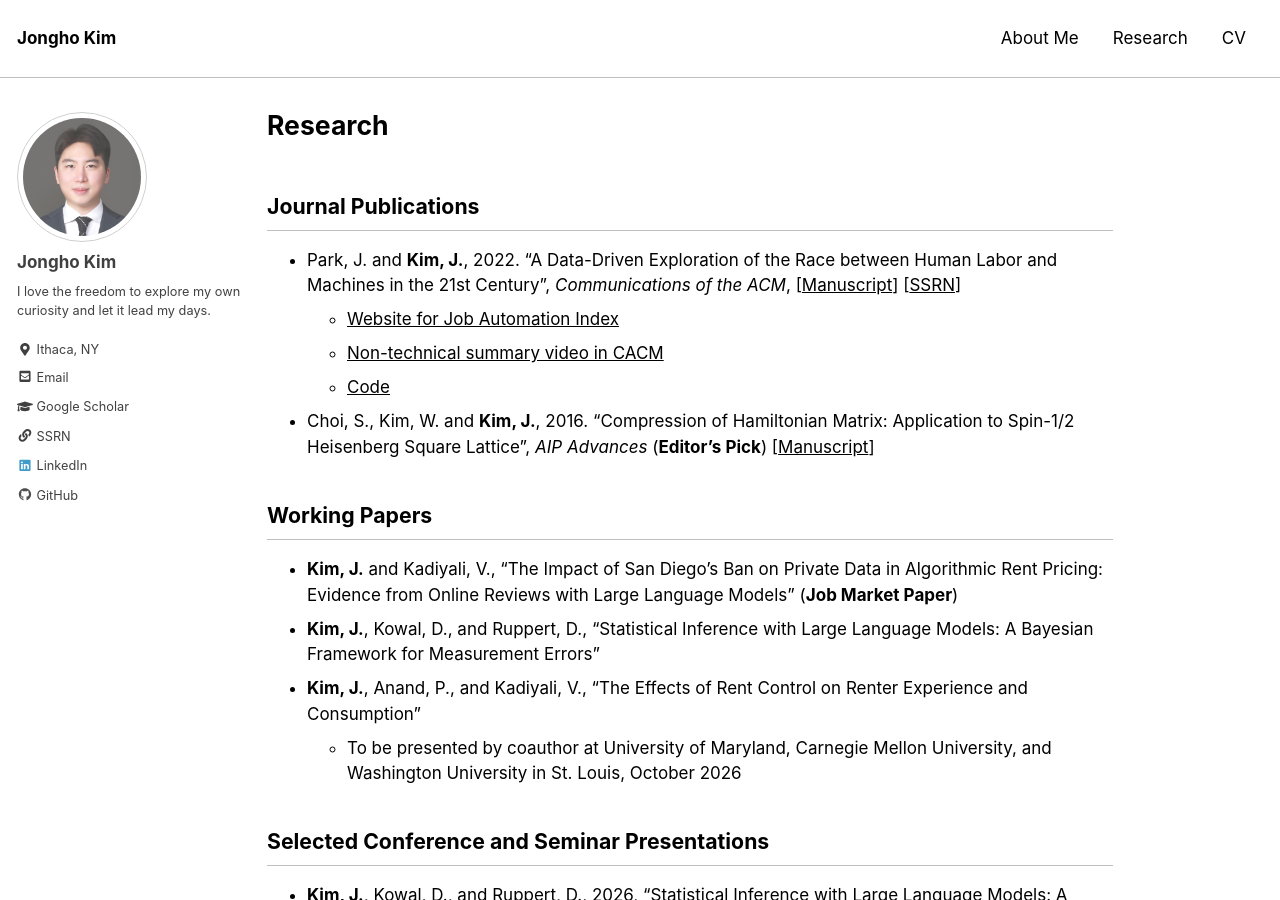
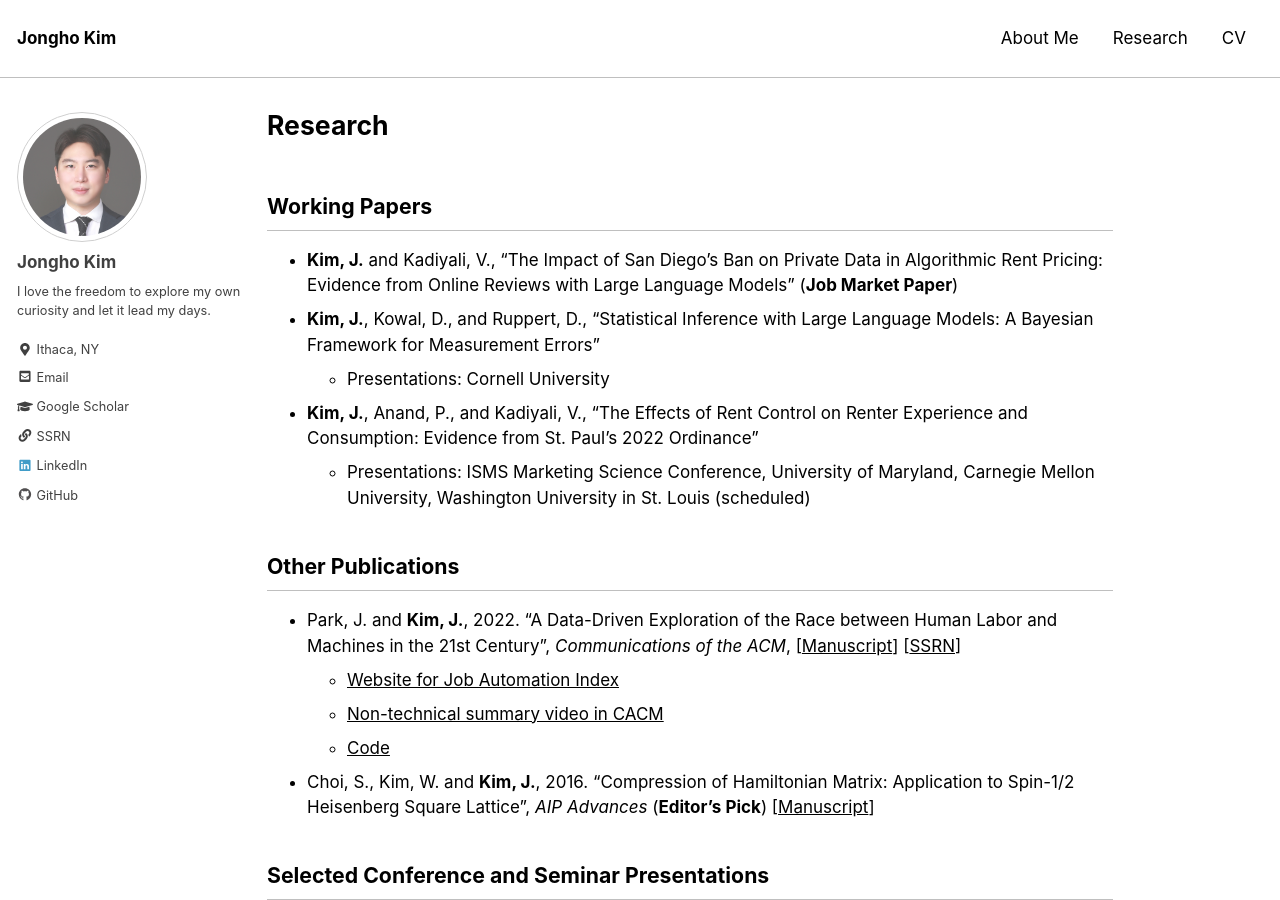
Before and after one commit to jonghkim/jonghkim.github.io, a Jekyll site: the page built from _pages/research.md, in a window 1280 px wide and 900 px high. Built offline with Jekyll 4.4.1, drawn with Linux system fonts in a browser that asks for light colours; some of the changed text lies outside the part shown.

Commit message:
Sync website with October 2026 CV

```diff
--- a/_pages/research.md
+++ b/_pages/research.md
@@ -3,20 +3,21 @@ layout: single
 permalink: /research/
 title: "Research"
 author_profile: true
-last_modified_at: 2021-03-28
+last_modified_at: 2026-10-21
 ---
-## Journal Publications
+## Working Papers
+- **Kim, J.** and Kadiyali, V., "The Impact of San Diego’s Ban on Private Data in Algorithmic Rent Pricing: Evidence from Online Reviews with Large Language Models" (**Job Market Paper**)
+- **Kim, J.**, Kowal, D., and Ruppert, D., "Statistical Inference with Large Language Models: A Bayesian Framework for Measurement Errors"
+  - Presentations: Cornell University
+- **Kim, J.**, Anand, P., and Kadiyali, V., "The Effects of Rent Control on Renter Experience and Consumption: Evidence from St. Paul's 2022 Ordinance"
+  - Presentations: ISMS Marketing Science Conference, University of Maryland, Carnegie Mellon University, Washington University in St. Louis (scheduled)
+
+## Other Publications
 - Park, J. and **Kim, J.**, 2022. “A Data-Driven Exploration of the Race between Human Labor and Machines in the 21st Century”, *Communications of the ACM*, [[Manuscript](https://cacm.acm.org/magazines/2022/5/260356-a-data-driven-exploration-of-the-race-between-human-labor-and-machines-in-the-21st-century/fulltext)] [[SSRN](https://papers.ssrn.com/sol3/papers.cfm?abstract_id=3924789)]
   - [Website for Job Automation Index](https://jobautomationindex.com/)
   - [Non-technical summary video in CACM](https://vimeo.com/700520130)
   - [Code](https://github.com/jonghkim/job-automation-index)
 - Choi, S., Kim, W. and **Kim, J.**, 2016. “Compression of Hamiltonian Matrix: Application to Spin-1/2 Heisenberg Square Lattice”, *AIP Advances* (**Editor’s Pick**) [[Manuscript](https://aip.scitation.org/doi/pdf/10.1063/1.4963834?class=pdf)]
-
-## Working Papers
-- **Kim, J.** and Kadiyali, V., "The Impact of San Diego’s Ban on Private Data in Algorithmic Rent Pricing: Evidence from Online Reviews with Large Language Models" (**Job Market Paper**)
-- **Kim, J.**, Kowal, D., and Ruppert, D., "Statistical Inference with Large Language Models: A Bayesian Framework for Measurement Errors"
-- **Kim, J.**, Anand, P., and Kadiyali, V., "The Effects of Rent Control on Renter Experience and Consumption"
-  - To be presented by coauthor at University of Maryland, Carnegie Mellon University, and Washington University in St. Louis, October 2026
 
 ## Selected Conference and Seminar Presentations
 - **Kim, J.**, Kowal, D., and Ruppert, D., 2026, "Statistical Inference with Large Language Models: A Bayesian Framework for Measurement Errors", IO / Empirical Modeling Brown Bag, Cornell University, Ithaca, NY, USA
```
Also changed, not shown: _pages/about.md (+52 -57 lines), 1 other file.
